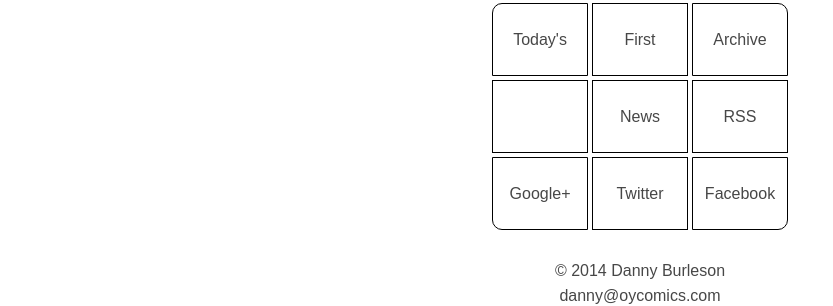
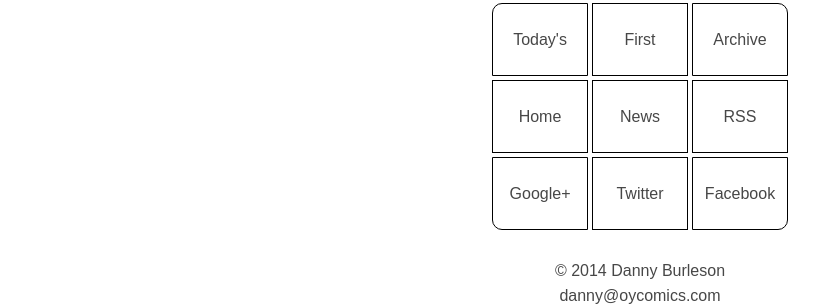
Before and after one commit to oycomics/oycomics.github.io, a Jekyll site: the page built from index.html, in a window 1280 px wide. Shown: the part 245-551 px from the top of the page, without its empty margins (0-833 px from the left). Built offline with Jekyll 4.4.1, drawn with Linux system fonts in a browser that asks for light colours; Markdown is read by kramdown in place of the engine named in the settings; the list of posts is cut into pages by our own code.

Commit message:
Update nav.html

```diff
--- a/_includes/nav.html
+++ b/_includes/nav.html
@@ -5,7 +5,7 @@
 	<a class="nav_item first_comic_link" href="/">First</a>
 	<a class="nav_item archive_link" href="/archive">Archive</a>
 
-	<a class="nav_item about" href="/"></a>
+	<a class="nav_item about" href="/">Home</a>
 	<a class="nav_item news" href="http://oycomicsetc.com" target="_blank">News</a>
 	<a class="nav_item rss" href="http://feeds.feedburner.com/oy" target="_blank">RSS</a>
 
```
